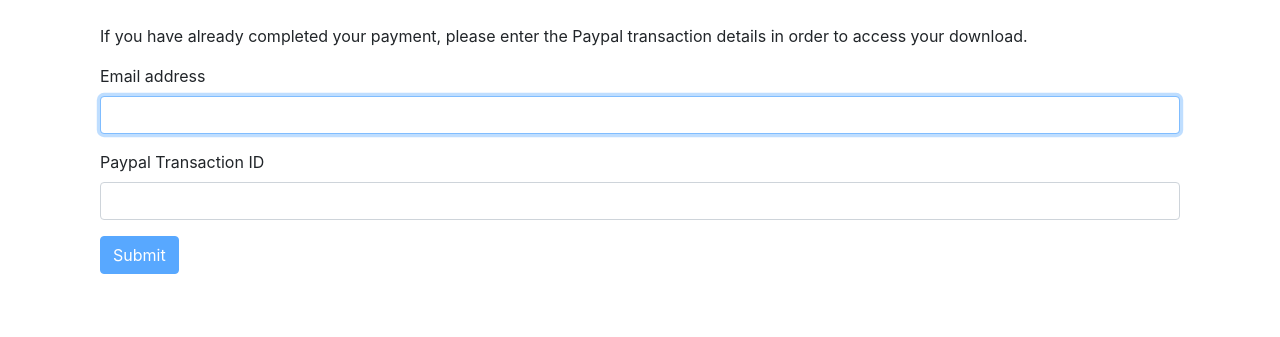
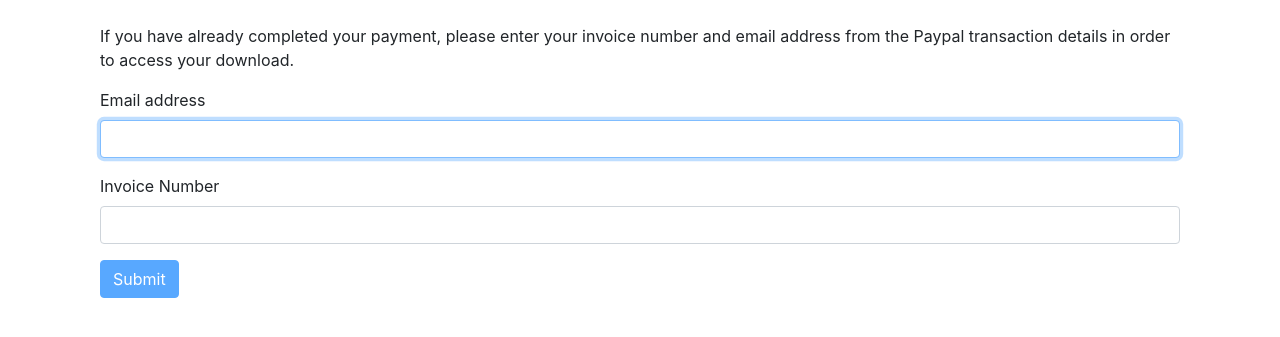
Before and after one commit to gsgleason/rtgpubs.com, a Flask app: template templates/transaction_lookup.html in a window 1280 px wide. Shown: the part 56-393 px from the top of the page. Run offline with Flask 2, Linux system fonts and the light colour scheme; the template is opened without the code that fills it, so the values that code supplies are empty; parts of the project's set-up code (start-up, migrations or seed data) failed here and were passed over; some libraries are stand-ins or nearby versions.

Commit message:
removed session ids, added invoice

```diff
--- a/app.py
+++ b/app.py
@@ -66,17 +66,13 @@ def blog():
 
 @app.route('/buy')
 def buy():
-	if 'id' not in session:
-		session['id'] = str(uuid.uuid4())
-	return render_template('buy.html')
+	return render_template('buy.html', invoice=str(uuid.uuid4()))
 
 @app.route('/download', methods=['GET','POST'])
 def download():
-	if 'id' not in session:
-		session['id'] = str(uuid.uuid4())
 	if request.method == 'GET':
 		# first, see if session id from cookie is there and has been associated with a completed paypal transaction
-		transaction = db.query(Transaction).filter(Transaction.session_id == session['id'], Transaction.payment_status == 'Completed').first()
+		transaction = db.query(Transaction).filter(Transaction.invoice == session['invoice'], Transaction.payment_status == 'Completed').first()
 		if transaction:
 			return render_template('download.html')
 		# no transaction for this session found - need to do lookup
@@ -86,8 +82,6 @@ def download():
 
 @app.route('/transaction_lookup', methods=['GET','POST'])
 def transaction_lookup():
-	if 'id' not in session:
-		session['id'] = str(uuid.uuid4())
 	if request.method == 'GET':
 		return render_template('transaction_lookup.html', site_key = config.reCaptcha.site_key)
 	if request.method == 'POST':
@@ -110,51 +104,32 @@ def transaction_lookup():
 			return render_template('transaction_lookup.html', site_key = config.reCaptcha.site_key)
 		# at this point, recaptcha was successful
 		email = request.form.get('email')
-		paypal_transaction_id = request.form.get('paypal_transaction_id')
-		transaction = db.query(Transaction).filter(Transaction.email == email, Transaction.paypal_transaction_id == paypal_transaction_id).first()
-		# if not local record, check with paypal
+		invoice = request.form.get('invoice')
+		transaction = db.query(Transaction).filter(Transaction.email == email, Transaction.invoice == invoice).first()
 		if not transaction:
-			pdt_data = pdt_lookup(paypal_transaction_id)
-			if pdt_data and urllib.parse.unquote(pdt_data.get('payer_email')) == email and pdt_data.get('txn_id') == paypal_transaction_id:
-				transaction = Transaction()
-				transaction.email = urllib.parse.unquote(pdt_data.get('payer_email'))
-				transaction.paypal_transaction_id = pdt_data.get('txn_id')
-				transaction.payment_status = pdt_data.get('payment_status')
-				transaction.session_id = session['id']
-				db.add(transaction)
-				db.commit()
-		if transaction:
-			transaction.session_id = session['id']
-			db.commit()
-			db.close()
-			return redirect(url_for('download'), code=302)
-		flash('Transaction not found', 'danger')
-		return render_template('transaction_lookup.html')
+			flash('Transaction not found', 'danger')
+		session['invoice'] = transaction.invoice
+		return redirect(url_for('download'), code=302)
 
 @app.route('/pdt')
 def pdt():
 	if 'tx' not in request.args:
 		return redirect(url_for('transaction_lookup'), code=302)
-	if 'id' not in session:
-		session['id'] = str(uuid.uuid4())
 	paypal_transaction_id = request.args.get('tx')
-	# first, look for transaction that already matches this paypal transaction ID.  This should only happen if the pdt page is visited twice.
-	transaction = db.query(Transaction).filter(Transaction.paypal_transaction_id == paypal_transaction_id).first()
-	# if that's not there, look for transaction that matches this browser session but has no transaction id
-	if not transaction:
-		transaction = db.query(Transaction).filter(Transaction.session_id == session['id'], Transaction.paypal_transaction_id == None).first()
-	# if there's no record without a transaction id for this browser session, make a new one
-	if not transaction:
-		transaction = Transaction(paypal_transaction_id=paypal_transaction_id, session_id=session['id'])
-		db.add(transaction)
 	pdt_data = pdt_lookup(paypal_transaction_id)
 	if pdt_data:
+		# first, look for transaction that already matches this paypal transaction ID.  This should only happen if the pdt page is visited twice.
+		transaction = db.query(Transaction).filter(Transaction.paypal_transaction_id == paypal_transaction_id).first()
+		# if there's no record for this transaction, make a new one
+		if not transaction:
+			transaction = Transaction()
+			db.add(transaction)
 		transaction.payment_status = pdt_data.get('payment_status')
 		transaction.paypal_transaction_id = pdt_data.get('txn_id')
 		transaction.email = urllib.parse.unquote(pdt_data.get('payer_email'))
-		transaction.session_id = session['id']
+		transaction.invoice = pdt_data.get('invoice')
+		session['invoice'] = transaction.invoice
 		db.commit()
-		db.close()
 	return render_template('pdt.html', data=transaction)
 
 @app.route('/ipn', methods=['POST'])
@@ -162,12 +137,9 @@ def ipn():
 	email = request.form.get('payer_email')
 	paypal_transaction_id = request.form.get('txn_id')
 	payment_status = request.form.get('payment_status')
-	session_id = request.form.get('custom')
+	invoice  = request.form.get('invoice')
 	# first we will search by transaction ID, which would be to update an existing transaction
 	transaction = db.query(Transaction).filter(Transaction.paypal_transaction_id == paypal_transaction_id).first()
-	# if that's not found, search by session_id, this will work for users who initiated the purchase through the site and have returned
-	if transaction is None:
-		transaction = db.query(Transaction).filter(Transaction.session_id == session_id).first()
 	# if that's not found, create new instance
 	if transaction is None:
 		transaction = Transaction()
@@ -175,7 +147,7 @@ def ipn():
 	transaction.email = email
 	transaction.paypal_transaction_id = paypal_transaction_id
 	transaction.payment_status = payment_status
-	transaction.session_id = session_id
+	transaction.invoice = invoice
 	# send full post back to paypal
 	data = {}
 	data['cmd'] = '_notify-validate'
@@ -185,8 +157,6 @@ def ipn():
 	r = requests.post(url, data=data)
 	if r.text == 'VERIFIED':
 		db.commit()
-		db.close()
 		return ""
 	else:
-		db.close()
 		abort(404)
--- a/db.py
+++ b/db.py
@@ -11,14 +11,14 @@ class Transaction(Base):
 	__tablename__ = 'transactions'
 
 	id = Column(Integer, primary_key=True)
+	email = Column(String(length=255))
 	paypal_transaction_id = Column(String(length=255), unique=True)
-	email = Column(String(length=255))
-	session_id = Column(String(length=255))
+	invoice = Column(String(length=255), unique=True)
 	payment_status = Column(String(length=255))
 	downloads = Column(Integer, default=0)
 
 	def __repr__(self):
-		return "<Transaction(id={}, email='{}', paypal_transaction_id='{}', session_id='{}', payment_status={}, downloads={})>".format(self.id, self.email, self.paypal_transaction_id, self.session_id, self.payment_status, self.downloads)
+		return "<Transaction(id={}, email='{}', paypal_transaction_id='{}', invoice='{}', payment_status={}, downloads={})>".format(self.id, self.email, self.paypal_transaction_id, self.invoice, self.payment_status, self.downloads)
 
 def initDB():
 	Base.metadata.drop_all(engine)
--- a/templates/buy.html
+++ b/templates/buy.html
@@ -16,7 +16,7 @@
 			<p>eBook</p>
 			<p>9.99 USD</p>
 			<form action="https://www.sandbox.paypal.com/cgi-bin/webscr" method="post" target="_top">
-				<input type="hidden" name="custom" value="{{ session.id }}">
+				<input type="hidden" name="invoice" value="{{ invoice }}">
 				<input type="hidden" name="cmd" value="_s-xclick">
 				<input type="hidden" name="hosted_button_id" value="2WAFZ4JFECVH2">
 				<input type="image" src="https://www.sandbox.paypal.com/en_US/i/btn/btn_buynowCC_LG.gif" border="0" name="submit" alt="PayPal - The safer, easier way to pay online!">
--- a/templates/pdt.html
+++ b/templates/pdt.html
@@ -4,7 +4,7 @@
 
 	<div class="row">
 		<div class="col">
-			<p>Thank you for your purchase.  Your payment details are as follows:</p>
+			<p>Thank you for your purchase.  Your purchase details are as follows:</p>
 		</div>
 	</div>
 
@@ -12,14 +12,14 @@
 		<div class="col-lg-3 col-md-4 col-sm-6">
 			<p>
 				Customer Email:<br />
-				Paypal Transaction ID:	<br />
+				Invoice ID:	<br />
 				Payment Status:
 			</p>
 		</div>
 		<div class="col">
 			<p>
 				{{ data.email }} <br />
-				{{ data.paypal_transaction_id }} <br />
+				{{ data.invoice }} <br />
 				{{ data.payment_status }}
 			</p>
 		</div>
--- a/templates/transaction_lookup.html
+++ b/templates/transaction_lookup.html
@@ -1,15 +1,15 @@
 {% extends 'base.html' %}
 {% block body %}
 <div class="container">
-<p>If you have already completed your payment, please enter the Paypal transaction details in order to access your download.</p>
+<p>If you have already completed your payment, please enter your invoice number and email address from the Paypal transaction details in order to access your download.</p>
 <form method="post" id="transaction_lookup">
 	<div class="form-group">
 		<label for="email">Email address</label>
-		<input name="email" type="email" class="form-control" id="email" onkeyup="disableIfBlank()" required autofocus>
+		<input name="email" type="email" class="form-control" onkeyup="disableIfBlank()" required autofocus>
 	</div>
 	<div class="form-group">
-		<label for="paypal_transaction_id">Paypal Transaction ID</label>
-		<input name="paypal_transaction_id" type="text" class="form-control" id="paypal_transaction_id" onkeyup="disableIfBlank()" required>
+		<label for="invoice_id">Invoice Number</label>
+		<input name="invoice_id" type="text" class="form-control" onkeyup="disableIfBlank()" required>
 	</div>
 	<div class="form-group">
 		<div class="g-recaptcha" data-sitekey="{{ site_key }}" data-callback="captchaDone"></div>
@@ -20,7 +20,7 @@
 <script>
 var captcha = false;
 function disableIfBlank() {
-	if(document.forms['transaction_lookup'].email.value == "" || document.forms['transaction_lookup'].paypal_transaction_id.value == "" || captcha == false) {
+	if(document.forms['transaction_lookup'].email.value == "" || document.forms['transaction_lookup'].invoice_id.value == "" || captcha == false) {
 		document.forms['transaction_lookup'].submit.disabled=true;
 	} else {
 		document.forms['transaction_lookup'].submit.disabled=false;
```
